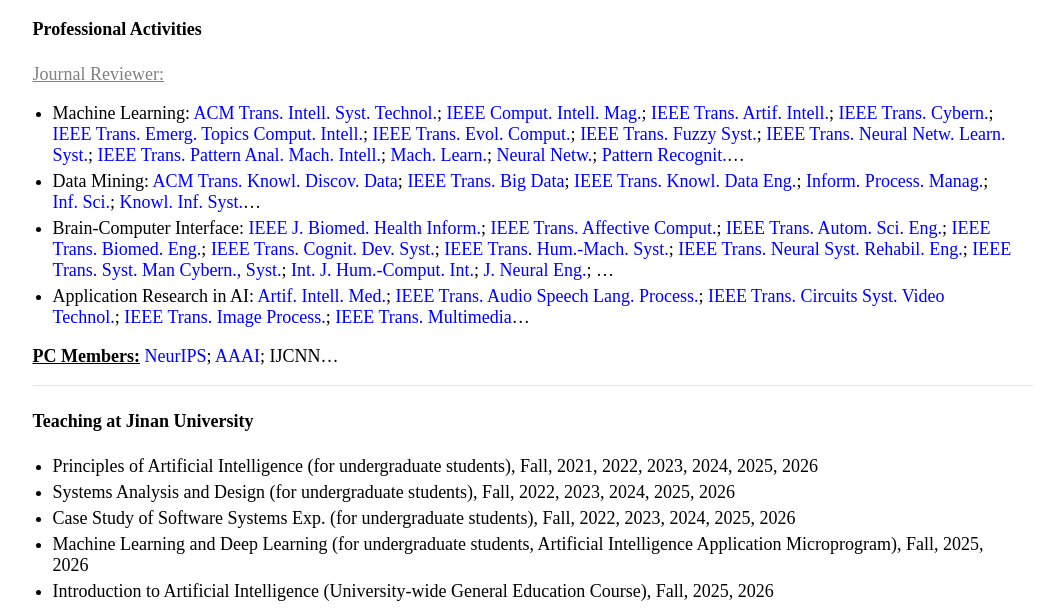
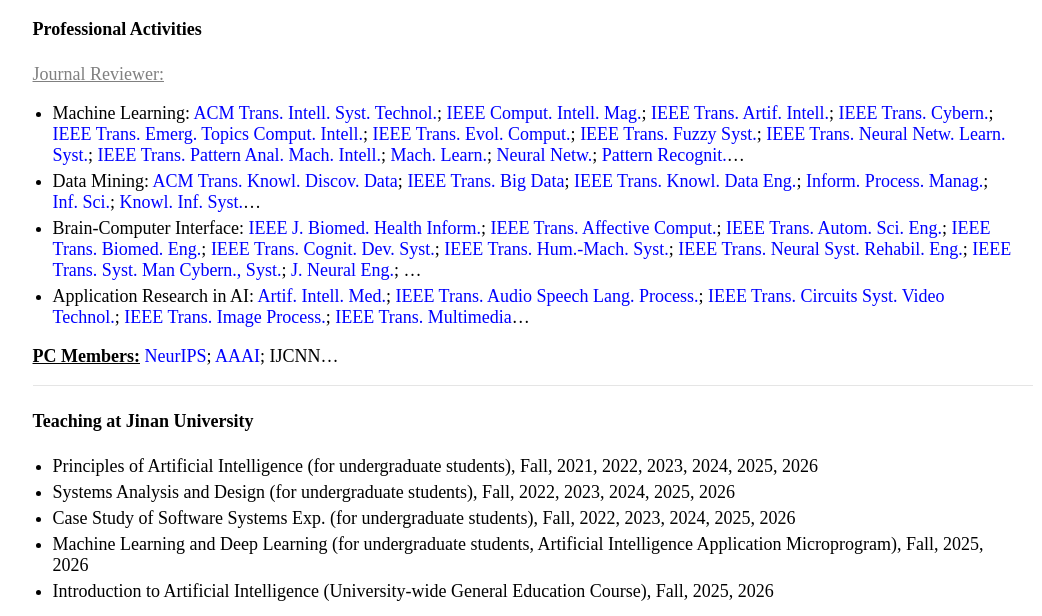
Before and after one commit to jiazhang-ml/jiazhang-ml.github.io, a Jekyll site: the page built from index.md, in a window 1280 px wide and 900 px high, scrolled down 2039 px, cut to the strip 0-616 px from the top of the window. Shown: the whole strip, without its empty margins (107-1149 px from the left). Built offline with Jekyll 4.4.1, drawn with Linux system fonts in a browser that asks for light colours.

Commit message:
Update index.md

```diff
--- a/index.md
+++ b/index.md
@@ -66,7 +66,7 @@ Research Interests: My research interests include *machine learning* and *data m
 <font color="gray"><u>Journal Reviewer:</u></font>
 * Machine Learning: [ACM Trans. Intell. Syst. Technol.](https://mc.manuscriptcentral.com/tist); [IEEE Comput. Intell. Mag.](https://mc.manuscriptcentral.com/cim-ieee); [IEEE Trans. Artif. Intell.](https://mc.manuscriptcentral.com/tai-ieee); [IEEE Trans. Cybern.](https://mc.manuscriptcentral.com/cyb-ieee); [IEEE Trans. Emerg. Topics Comput. Intell.](https://mc.manuscriptcentral.com/tetci-ieee); [IEEE Trans. Evol. Comput.](https://mc.manuscriptcentral.com/tevc-ieee); [IEEE Trans. Fuzzy Syst.](https://mc.manuscriptcentral.com/tfs-ieee); [IEEE Trans. Neural Netw. Learn. Syst.](https://mc.manuscriptcentral.com/tnnls); [IEEE Trans. Pattern Anal. Mach. Intell.](https://mc.manuscriptcentral.com/tpami-cs); [Mach. Learn.](https://link.springer.com/journal/10994); [Neural Netw.](https://www.editorialmanager.com/neunet/default.aspx); [Pattern Recognit.](https://www.sciencedirect.com/journal/pattern-recognition)...
 * Data Mining: [ACM Trans. Knowl. Discov. Data](https://mc.manuscriptcentral.com/tkdd); [IEEE Trans. Big Data](https://mc.manuscriptcentral.com/tbd-cs); [IEEE Trans. Knowl. Data Eng.](https://mc.manuscriptcentral.com/tkde-cs); [Inform. Process. Manag.](https://www.editorialmanager.com/ipm/default.aspx); [Inf. Sci.](https://www.sciencedirect.com/journal/information-sciences); [Knowl. Inf. Syst.](https://www.springer.com/journal/10115)...
-* Brain-Computer Interface: [IEEE J. Biomed. Health Inform.](https://mc.manuscriptcentral.com/jbhi-embs); [IEEE Trans. Affective Comput.](https://mc.manuscriptcentral.com/taffc-cs); [IEEE Trans. Autom. Sci. Eng.](https://mc.manuscriptcentral.com/t-ase); [IEEE Trans. Biomed. Eng.](https://mc.manuscriptcentral.com/tbme-embs); [IEEE Trans. Cognit. Dev. Syst.](https://mc.manuscriptcentral.com/tcds-ieee); [IEEE Trans. Hum.-Mach. Syst.](https://mc.manuscriptcentral.com/thms); [IEEE Trans. Neural Syst. Rehabil. Eng.](https://mc.manuscriptcentral.com/tnsre-embs); [IEEE Trans. Syst. Man Cybern., Syst.](https://mc.manuscriptcentral.com/systems); [Int. J. Hum.-Comput. Int.](https://mc.manuscriptcentral.com/hihc); [J. Neural Eng.](https://mc04.manuscriptcentral.com/jne-iop); ...
+* Brain-Computer Interface: [IEEE J. Biomed. Health Inform.](https://mc.manuscriptcentral.com/jbhi-embs); [IEEE Trans. Affective Comput.](https://mc.manuscriptcentral.com/taffc-cs); [IEEE Trans. Autom. Sci. Eng.](https://mc.manuscriptcentral.com/t-ase); [IEEE Trans. Biomed. Eng.](https://mc.manuscriptcentral.com/tbme-embs); [IEEE Trans. Cognit. Dev. Syst.](https://mc.manuscriptcentral.com/tcds-ieee); [IEEE Trans. Hum.-Mach. Syst.](https://mc.manuscriptcentral.com/thms); [IEEE Trans. Neural Syst. Rehabil. Eng.](https://mc.manuscriptcentral.com/tnsre-embs); [IEEE Trans. Syst. Man Cybern., Syst.](https://mc.manuscriptcentral.com/systems); [J. Neural Eng.](https://mc04.manuscriptcentral.com/jne-iop); ...
 * Application Research in AI: [Artif. Intell. Med.](https://www.editorialmanager.com/aiim/Default.aspx); [IEEE Trans. Audio Speech Lang. Process.](https://mc.manuscriptcentral.com/tasl-ieee); [IEEE Trans. Circuits Syst. Video Technol.](https://mc.manuscriptcentral.com/tcsvt); [IEEE Trans. Image Process.](https://mc.manuscriptcentral.com/tip-ieee); [IEEE Trans. Multimedia](https://mc.manuscriptcentral.com/tmm-ieee)...
 
 **<u>PC Members:</u>** [NeurIPS](https://openreview.net/login?redirect=/group?id%3DNeurIPS.cc%252F2026%252FConference%252FReviewers); [AAAI](https://openreview.net/login?redirect=/group?id%3DAAAI.org%252F2027%252FConference%252FProgram_Committee); IJCNN...
```
